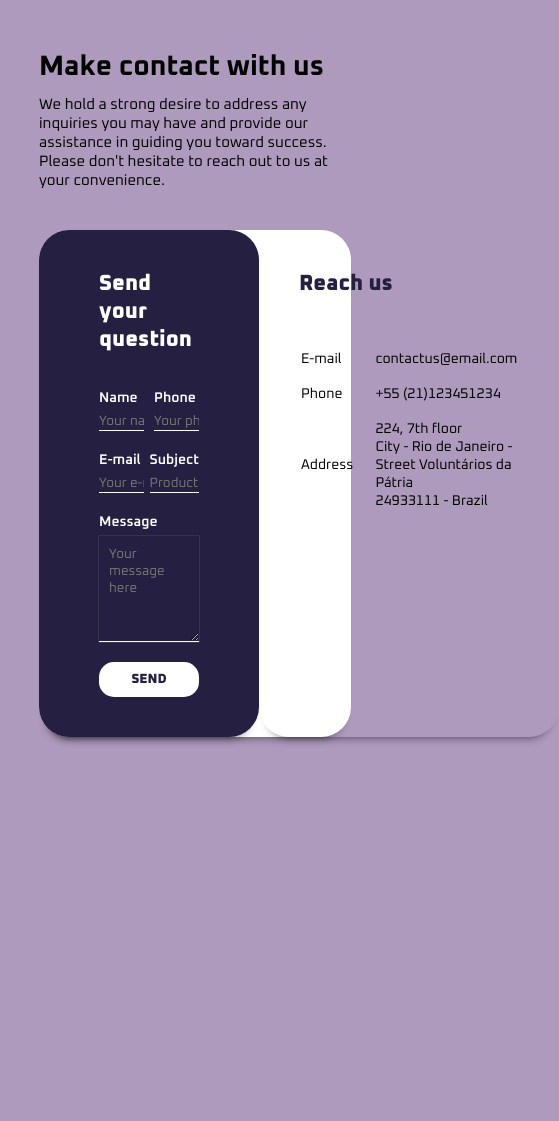
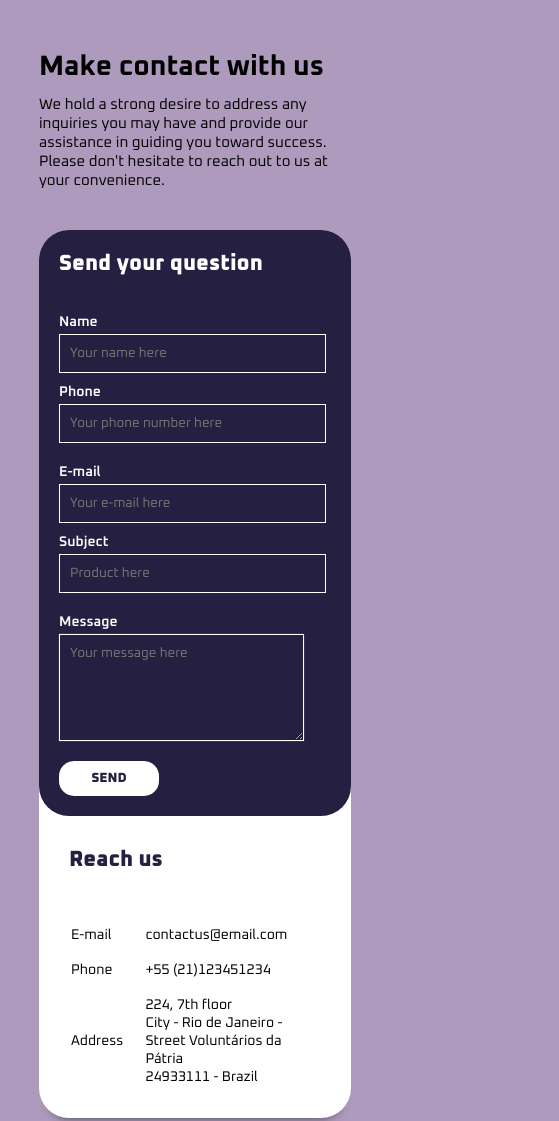
Before and after one commit to Reis567/contact-us2, a plain HTML site: page index.html in a window 390 px wide. Shown: the top 1121 px of the page, 559 px wide, since content can reach past the window. Before the commit the page ends 844 px from the top, so only its background shows below. Drawn offline with Linux system fonts and the light colour scheme.

Commit message:
Mobile device

```diff
--- a/style.css
+++ b/style.css
@@ -140,3 +140,47 @@ tr td:first-child {
 tr td {
     padding-top: 15px;
 }
+
+
+/* Mobile Styles */
+@media (max-width: 767px) {
+    .contact-box {
+        flex-direction: column;
+    }
+
+    .contact-left, .contact-right {
+        flex-basis: 100%;
+    }
+
+    .contact-left {
+        padding: 20px; /* Reduced padding for a cleaner look */
+        border-radius: 30px;
+        box-shadow: none;
+    }
+
+    .contact-right {
+        padding: 30px;
+        border-radius: 0;
+        box-shadow: none;
+    }
+
+    .input-row {
+        flex-direction: column;
+        gap: 10px; /* Increased spacing between input groups */
+    }
+
+    input, textarea {
+        border-bottom: none;
+        border: 1px solid var(--text-color1);
+        padding: 10px; /* Increased padding for better touch interaction */
+        width: 90%;
+    }
+
+    label {
+        margin-bottom: 3px; /* Slightly reduced margin for labels */
+    }
+
+    button {
+        margin-top: 15px; /* Slightly increased top margin for button */
+    }
+}
```
